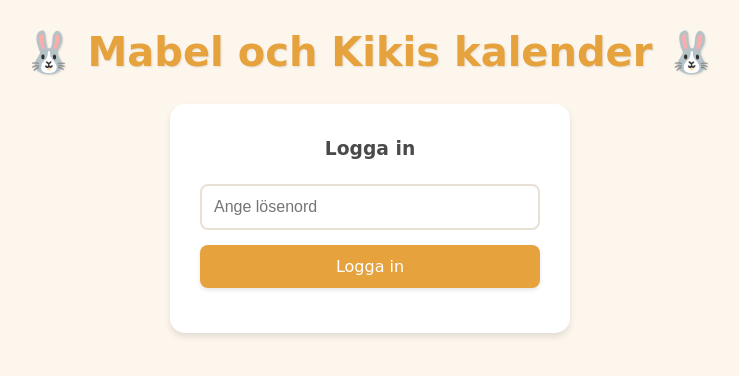
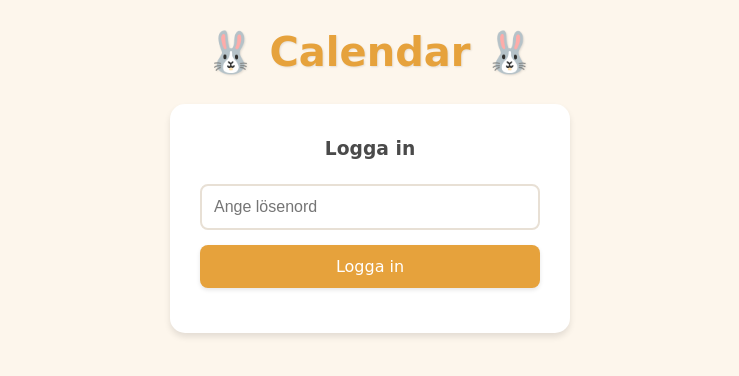
Before and after one commit to mtjerneld/kaninkalender, a Flask app: page / in a window 1280 px wide. Shown: the top 376 px of the page, without its empty margins (270-1009 px from the left). Run offline with Flask 2, Linux system fonts and the light colour scheme; data that the repository does not hold is empty; some libraries are stand-ins or nearby versions.

Commit message:
Add environment variable support for calendar title

```diff
--- a/app.py
+++ b/app.py
@@ -10,6 +10,9 @@ app.config['SQLALCHEMY_DATABASE_URI'] = 'sqlite:///kanin.db'
 app.config['SQLALCHEMY_TRACK_MODIFICATIONS'] = False
 app.json.ensure_ascii = False  # Tillåt icke-ASCII tecken i JSON
 db = SQLAlchemy(app)
+
+# Hämta titel från miljövariabel eller använd default
+CALENDAR_TITLE = os.getenv('CALENDAR_TITLE', 'Calendar')
 
 class Schedule(db.Model):
     id = db.Column(db.Integer, primary_key=True)
@@ -81,7 +84,7 @@ def create_future_tasks():
 def index():
     today = datetime.now().date()
     today_tasks = Task.query.filter_by(date=today).all()
-    return render_template('index.html', today_tasks=today_tasks)
+    return render_template('index.html', today_tasks=today_tasks, calendar_title=CALENDAR_TITLE)
 
 @app.route('/api/schedules', methods=['GET'])
 def get_schedules():
--- a/templates/index.html
+++ b/templates/index.html
@@ -3,14 +3,14 @@
 <head>
     <meta charset="UTF-8">
     <meta name="viewport" content="width=device-width, initial-scale=1.0">
-    <title>Mabel och Kikis kalender</title>
+    <title>{{ calendar_title }}</title>
     <link rel="icon" type="image/png" sizes="32x32" href="{{ url_for('static', filename='favicon-32x32.png') }}">
     <link rel="stylesheet" href="{{ url_for('static', filename='style.css') }}">
     <script src='https://cdn.jsdelivr.net/npm/fullcalendar@6.1.10/index.global.min.js'></script>
 </head>
 <body>
     <div class="container">
-        <h1>🐰 Mabel och Kikis kalender 🐰</h1>
+        <h1>🐰 {{ calendar_title }} 🐰</h1>
 
         <div id="login" class="login-section">
             <div class="login-box">
```
